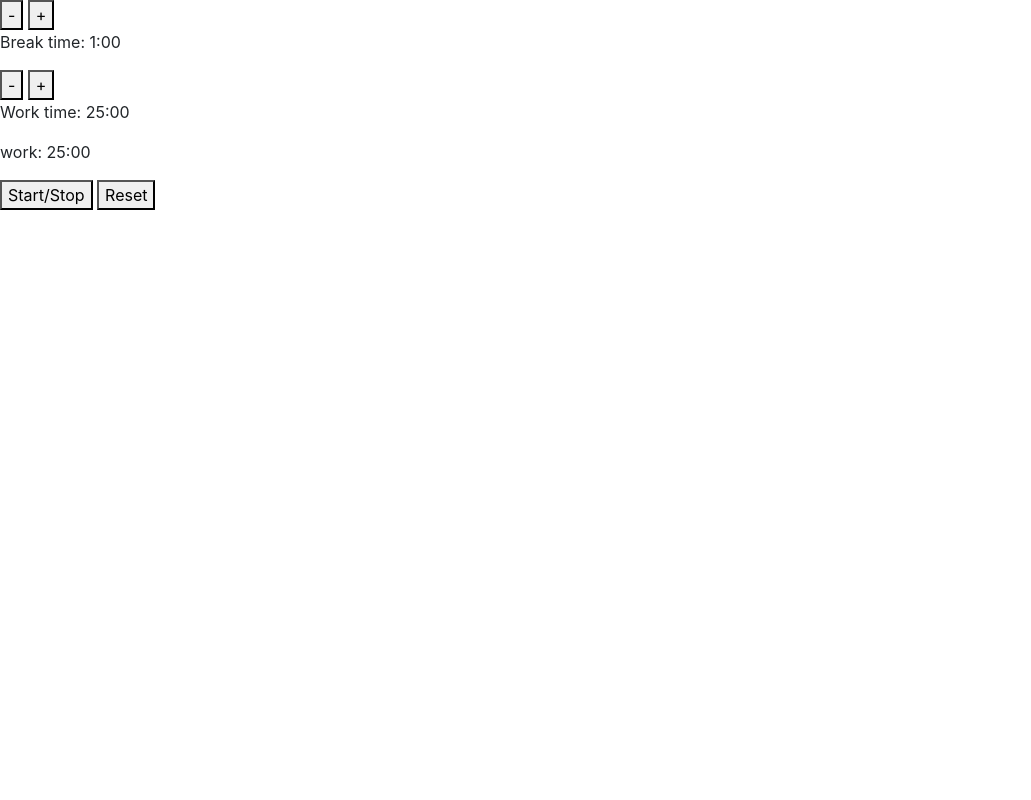
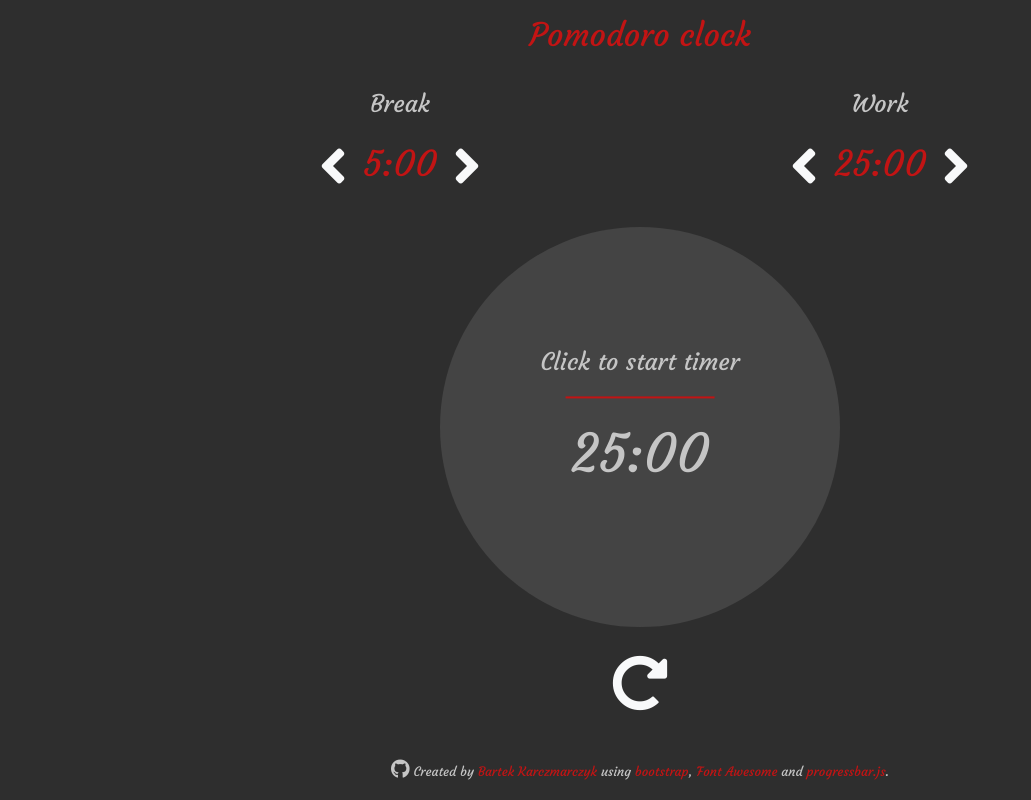
Before and after one commit to brikp/pomodoro-clock-freecodecamp, a plain HTML site: page index.html in a window 1280 px wide. Shown: the whole page, without its empty margins (0-1031 px from the left). Drawn offline with nearby package versions, Linux system fonts and the light colour scheme.

Commit message:
Finished styling

```diff
--- a/index.html
+++ b/index.html
@@ -10,32 +10,68 @@
     <!-- Bootstrap -->
     <!-- Latest compiled and minified CSS -->
     <link href="https://stackpath.bootstrapcdn.com/bootstrap/4.1.0/css/bootstrap.min.css" rel="stylesheet" integrity="sha384-9gVQ4dYFwwWSjIDZnLEWnxCjeSWFphJiwGPXr1jddIhOegiu1FwO5qRGvFXOdJZ4" crossorigin="anonymous">
+    <link rel="stylesheet" href="https://use.fontawesome.com/releases/v5.0.10/css/all.css" integrity="sha384-+d0P83n9kaQMCwj8F4RJB66tzIwOKmrdb46+porD/OvrJ+37WqIM7UoBtwHO6Nlg" crossorigin="anonymous">
     <link href="styles.css" rel="stylesheet">
     <!-- Latest compiled and minified JavaScript -->
+    <link href='https://fonts.googleapis.com/css?family=Courgette' rel='stylesheet' type='text/css'>
   </head>
 
-  <body>
-    <div>
-      <button id="break-time-minus">-</button>
-      <button id="break-time-plus">+</button>
-      <p id="break-time">Break time: 0:05</p>
+  <body class="text-light">
 
-    </div>
-    <div>
-      <button id="work-time-minus">-</button>
-      <button id="work-time-plus">+</button>
-      <p id="work-time">Work time: 0:15</p>
-    </div>
-    <div>
-      <p id="timer">15</p>
-      <button id="toggle-timer">Start/Stop</button>
-      <button id="reset-timer">Reset</button>
+    <div class="container-fluid w-75 mt-3">
+
+        <div class="row justify-content-center">
+            <h2>Pomodoro clock</h>
+          </div>
+
+      <div class="row justify-content-center mt-4">
+
+        <div class="col">
+          <div class="row justify-content-center">
+              <p class="description-text">Break</p>
+          </div>
+          <div class="row justify-content-center">
+              <i id="break-time-minus" class="fas fa-angle-left"></i>
+              <p id="break-time" class="mx-3 time-text">5:00</p>
+              <i id="break-time-plus" class="fas fa-angle-right"></i>
+          </div>
+        </div>
+
+        <div class="col">
+            <div class="row justify-content-center">
+                <p class="description-text">Work</p>
+            </div>
+            <div class="row justify-content-center">
+                <i id="work-time-minus" class="fas fa-angle-left"></i>
+              <p id="work-time" class="mx-3 time-text">25:00</p>
+              <i id="work-time-plus" class="fas fa-angle-right"></i>
+            </div>
+          </div>
+
+      </div>
+
+      <div class="row justify-content-center">
+        <div class="progress progress-work" id="progress"></div>
+      </div>
+
+      <div class="row justify-content-center mt-2">
+          <i id="reset-timer" class="fas fa-redo-alt"></i>
+      </div>
+
+      <div class="row justify-content-center mt-5">
+          <p class="small"><a target="blank" href="https://github.com/brikp/pomodoro-clock-freecodecamp/"><i id="github-icon" class="fab fa-github"></i></a>  Created by <a target="blank" href="https://github.com/brikp">Bartek Karczmarczyk</a> using <a target="blank" href="https://getbootstrap.com/">bootstrap</a>, <a target="blank" href="https://fontawesome.com/">Font Awesome</a> and <a target="blank" href="https://kimmobrunfeldt.github.io/progressbar.js/">progressbar.js</a>.</p>
+      </div>
+      <div class="row justify-content-center">
+
+      </div>
+
     </div>
 
     <!-- jQuery (necessary for Bootstrap's JavaScript plugins) -->
     <script src="https://ajax.googleapis.com/ajax/libs/jquery/1.12.4/jquery.min.js"></script>
     <script src="https://stackpath.bootstrapcdn.com/bootstrap/4.1.0/js/bootstrap.min.js" integrity="sha384-uefMccjFJAIv6A+rW+L4AHf99KvxDjWSu1z9VI8SKNVmz4sk7buKt/6v9KI65qnm" crossorigin="anonymous"></script>
     <!-- Include all compiled plugins (below), or include individual files as needed -->
+    <script src='https://cdnjs.cloudflare.com/ajax/libs/progressbar.js/1.0.1/progressbar.min.js'></script>
     <script src="scripts.js"></script>
   </body>
 </html>
--- a/scripts.js
+++ b/scripts.js
@@ -1,24 +1,27 @@
 const TIME_INCREMENT_VALUE = 60; // time change on button press in seconds
 const TIMER_STATES = ['started', 'stopped', 'reset']; // available timer states
-const POMODORO_STATES = ['work', 'break'];
+const POMODORO_STATES = ['Work', 'Break'];
 
 let timerState = 'reset';
-let pomodoroState = 'work';
-let timerValue = 25 * 60;
+let pomodoroState = 'Work';
+
 let timer;
 
-let breakTime = 1 * 60; // break time in seconds
+let breakTime = 5 * 60; // break time in seconds
 let workTime = 25 * 60; // work time in seconds
+let timerValue = workTime;
+let startedTimerLength = workTime;
 
-let timerElement = document.getElementById('timer');
 let workTimeElement = document.getElementById('work-time');
 let breakTimeElement = document.getElementById('break-time');
+
+let circle;
 
 let processTimer = function () {
   if (timerState == 'started') {
     if (timerValue <= 0) {
       changePomodoroState();
-      updateTimerElement()
+      updateTimerElement();
     }
     else {
       timerSecondElapsed();
@@ -28,12 +31,18 @@ let processTimer = function () {
 };
 
 let changePomodoroState = function () {
-  if (pomodoroState == 'work') {
-    pomodoroState = 'break';
+  if (pomodoroState == 'Work') {
+    pomodoroState = 'Break';
     timerValue = breakTime;
+    startedTimerLength = breakTime;
+    circle.animate(0);
+
   } else {
-    pomodoroState = 'work';
+    pomodoroState = 'Work';
     timerValue = workTime;
+    startedTimerLength = workTime;
+
+    circle.animate(0);
   }
 };
 
@@ -43,6 +52,7 @@ let changeWorkTime = function (value) {
     workTime = 0;
   if (timerState == 'reset') {
     timerValue = workTime;
+    startedTimerLength = workTime;
     updateTimerElement();
   }
   updateWorkTimeElement();
@@ -57,7 +67,13 @@ let changeBreakTime = function (value) {
 };
 
 let timerSecondElapsed = function () {
+  if (pomodoroState == 'Break')
+    circle.path.setAttribute('stroke', '#0fa71c');
+  if (pomodoroState == 'Work')
+    circle.path.setAttribute('stroke', '#c21414');
   timerValue -= 1;
+  let progress = 1 - (timerValue / startedTimerLength);
+  circle.animate(progress);
 };
 
 let startTimer = function () {
@@ -73,8 +89,10 @@ let stopTimer = function () {
 let resetTimer = function () {
   stopTimer();
   timerValue = workTime;
+  startedTimerLength = workTime;
   timerState = 'reset';
-  pomodoroState = 'work';
+  pomodoroState = 'Work';
+  circle.animate(0);
   updateTimerElement();
 };
 
@@ -90,7 +108,15 @@ let updateTimerElement = function () {
   let seconds = timerValue % 60;
   if (seconds < 10)
     seconds = '0' + seconds;
-  timerElement.textContent = `${pomodoroState}: ${minutes}:${seconds}`;
+
+  let stateText;
+  if (timerState == 'reset')
+    stateText = 'Click to start timer';
+  else if (pomodoroState == 'Work')
+    stateText = 'Time to work!';
+  else
+    stateText = 'Break time';
+  circle.setText('<p id="pomodoro-state">' + stateText + '</p><hr><p id="time-left">' + minutes + ':' + seconds + '</p>');
 };
 
 let updateBreakTimeElement = function () {
@@ -98,7 +124,7 @@ let updateBreakTimeElement = function () {
   let seconds = breakTime % 60;
   if (seconds < 10)
     seconds = '0' + seconds;
-  breakTimeElement.textContent = `Break time: ${minutes}:${seconds}`;
+  breakTimeElement.textContent = `${minutes}:${seconds}`;
 };
 
 let updateWorkTimeElement = function () {
@@ -107,14 +133,25 @@ let updateWorkTimeElement = function () {
   if (seconds < 10)
     seconds = '0' + seconds;
 
-  workTimeElement.textContent = `Work time: ${minutes}:${seconds}`;
+  workTimeElement.textContent = `${minutes}:${seconds}`;
 };
 
 let bindEventListeners = function () {
+
+  circle = new ProgressBar.Circle('#progress', {
+    strokeWidth: 2.5,
+    color: 'red',
+    easing: 'easeInOut',
+    duration: 250,
+    text: {
+      autoStyleContainer: false
+    },
+  });
+
   updateTimerElement();
   updateBreakTimeElement();
   updateWorkTimeElement();
-  document.getElementById('toggle-timer').addEventListener('click', () => toggleTimer());
+  document.getElementById('progress').addEventListener('click', () => toggleTimer());
   document.getElementById('reset-timer').addEventListener('click', () => resetTimer());
   document.getElementById('work-time-minus').addEventListener('click', () => changeWorkTime(-1));
   document.getElementById('work-time-plus').addEventListener('click', () => changeWorkTime(1));
--- a/styles.css
+++ b/styles.css
@@ -0,0 +1,71 @@
+body {
+  background-color: #2e2e2e;
+  font-family: 'Courgette', cursive;
+}
+
+p {
+  font-size: 2.2em;
+  color: rgb(197, 197, 197);
+}
+
+.description-text {
+  font-size: 1.5em;
+}
+
+i {
+  font-size: 3.5em;
+}
+
+hr {
+  border-color: #c21414;
+  border-width: 2px;
+  width: 75%;
+}
+
+i:hover {
+  color: #c21414;
+}
+
+a, h2, .time-text {
+  color: #c21414;
+}
+
+a:hover {
+  color: #921414;
+}
+
+#github-icon {
+  font-size: 1.5em;
+  color: rgb(197, 197, 197);
+}
+
+#github-icon:hover {
+  color: #921414;
+}
+
+.progress:hover {
+  background-color: #535353;
+}
+
+.progress {
+  background-color: #444444;
+  border-radius: 50%;
+  margin: 20px;
+  width: 400px;
+  height: 400px;
+  position: relative;
+}
+
+.progressbar-text {
+  text-align: center;
+}
+
+#time-left {
+  font-size: 4.4em;
+
+}
+
+#pomodoro-state {
+  font-size: 2em;
+
+}
```
